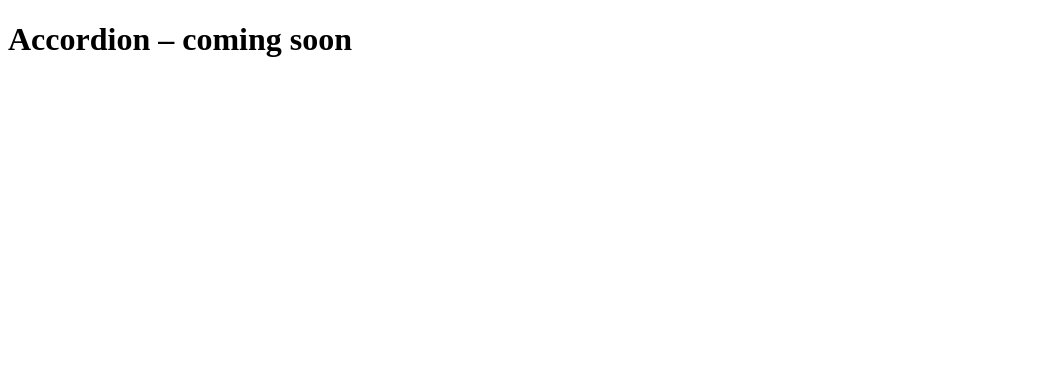
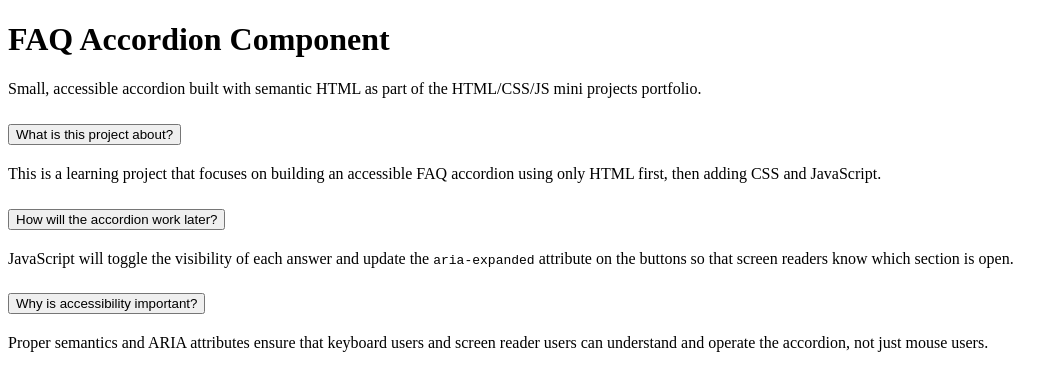
Before and after one commit to josip-pavlovic-dev/html-css-js-portfolio, a website: page accordion/index.html in a window 1280 px wide. Shown: the whole page, without its empty margins (0-1064 px from the left). Drawn offline with Linux system fonts and the light colour scheme.

Commit message:
feat(accordion): add semantic HTML structure

```diff
--- a/accordion/index.html
+++ b/accordion/index.html
@@ -3,9 +3,116 @@
   <head>
     <meta charset="UTF-8" />
     <meta name="viewport" content="width=device-width, initial-scale=1.0" />
-    <title>Accordion | HTML/CSS/JS Portfolio</title>
+    <meta
+      name="description"
+      content="FAQ accordion component — part of the HTML/CSS/JS mini projects portfolio."
+    />
+    <title>FAQ Accordion | HTML/CSS/JS Mini Projects</title>
   </head>
   <body>
-    <h1>Accordion – coming soon</h1>
+    <header>
+      <h1>FAQ Accordion Component</h1>
+      <p>
+        Small, accessible accordion built with semantic HTML as part of the
+        HTML/CSS/JS mini projects portfolio.
+      </p>
+    </header>
+
+    <main>
+      <!-- Wrapper for the whole accordion -->
+
+      <section class="accordion" aria-label="Frequently Asked Questions">
+        <!-- ITEM 1 -->
+        <div class="accordion__item">
+          <h2 class="accordion__header">
+            <button
+              type="button"
+              class="accordion__trigger"
+              aria-expanded="true"
+              aria-controls="accordion-panel-1"
+              id="accordion-header-1"
+            >
+              What is this project about?
+            </button>
+          </h2>
+          <div
+            id="accordion-panel-1"
+            class="accordion__panel"
+            role="region"
+            aria-labelledby="accordion-header-1"
+          >
+            <p>
+              This is a learning project that focuses on building an accessible
+              FAQ accordion using only HTML first, then adding CSS and
+              JavaScript.
+            </p>
+          </div>
+        </div>
+
+        <!-- ITEM 2 -->
+        <div class="accordion__item">
+          <h2 class="accordion__header">
+            <button
+              type="button"
+              class="accordion__trigger"
+              aria-expanded="false"
+              aria-controls="accordion-panel-2"
+              id="accordion-header-2"
+            >
+              How will the accordion work later?
+            </button>
+          </h2>
+          <div
+            id="accordion-panel-2"
+            class="accordion__panel"
+            role="region"
+            aria-labelledby="accordion-header-2"
+          >
+            <p>
+              JavaScript will toggle the visibility of each answer and update
+              the <code>aria-expanded</code> attribute on the buttons so that
+              screen readers know which section is open.
+            </p>
+          </div>
+        </div>
+
+        <!-- ITEM 3 -->
+        <div class="accordion__item">
+          <h2 class="accordion__header">
+            <button
+              type="button"
+              class="accordion__trigger"
+              aria-expanded="false"
+              aria-controls="accordion-panel-3"
+              id="accordion-header-3"
+            >
+              Why is accessibility important?
+            </button>
+          </h2>
+          <div
+            id="accordion-panel-3"
+            class="accordion__panel"
+            role="region"
+            aria-labelledby="accordion-header-3"
+          >
+            <p>
+              Proper semantics and ARIA attributes ensure that keyboard users
+              and screen reader users can understand and operate the accordion,
+              not just mouse users.
+            </p>
+          </div>
+        </div>
+      </section>
+    </main>
   </body>
 </html>
+
+<!-- ZADATAK: Za svaki ARIA atribut napisati u komentaru (na srpskom) šta radi taj atribut
+ 1. aria-label="Frequently Asked Questions" - Ovaj atribut daje opis sekciji akordeona, što pomaže korisnicima čitača ekrana da razumeju svrhu ovog dela stranice.
+ 2. aria-expanded="true" - Ovaj atribut označava da je prvi panel akordeona trenutno otvoren (vidljiv).
+ 3. aria-controls="accordion-panel-1" - Ovaj atribut povezuje dugme sa odgovarajućim panelom koji kontroliše, omogućavajući čitačima ekrana da znaju koji deo sadržaja će biti prikazan ili sakriven kada se dugme aktivira.
+ 4. aria-labelledby="accordion-header-1" - Ovaj atribut povezuje panel sa njegovim naslovom, omogućavajući čitačima ekrana da pravilno identifikuju sadržaj panela na osnovu naslova.
+ 5. aria-expanded="false" - Ovaj atribut označava da su drugi i treći paneli akordeona trenutno zatvoreni (nevidljivi).
+  6. aria-controls="accordion-panel-2" i aria-controls="accordion-panel-3" - Ovi atributi povezuju dugmad sa odgovarajućim panelima koje kontrolišu.
+  7. aria-labelledby="accordion-header-2" i aria-labelledby="accordion-header-3" - Ovi atributi povezuju panele sa njihovim naslovima.
+-->
```
